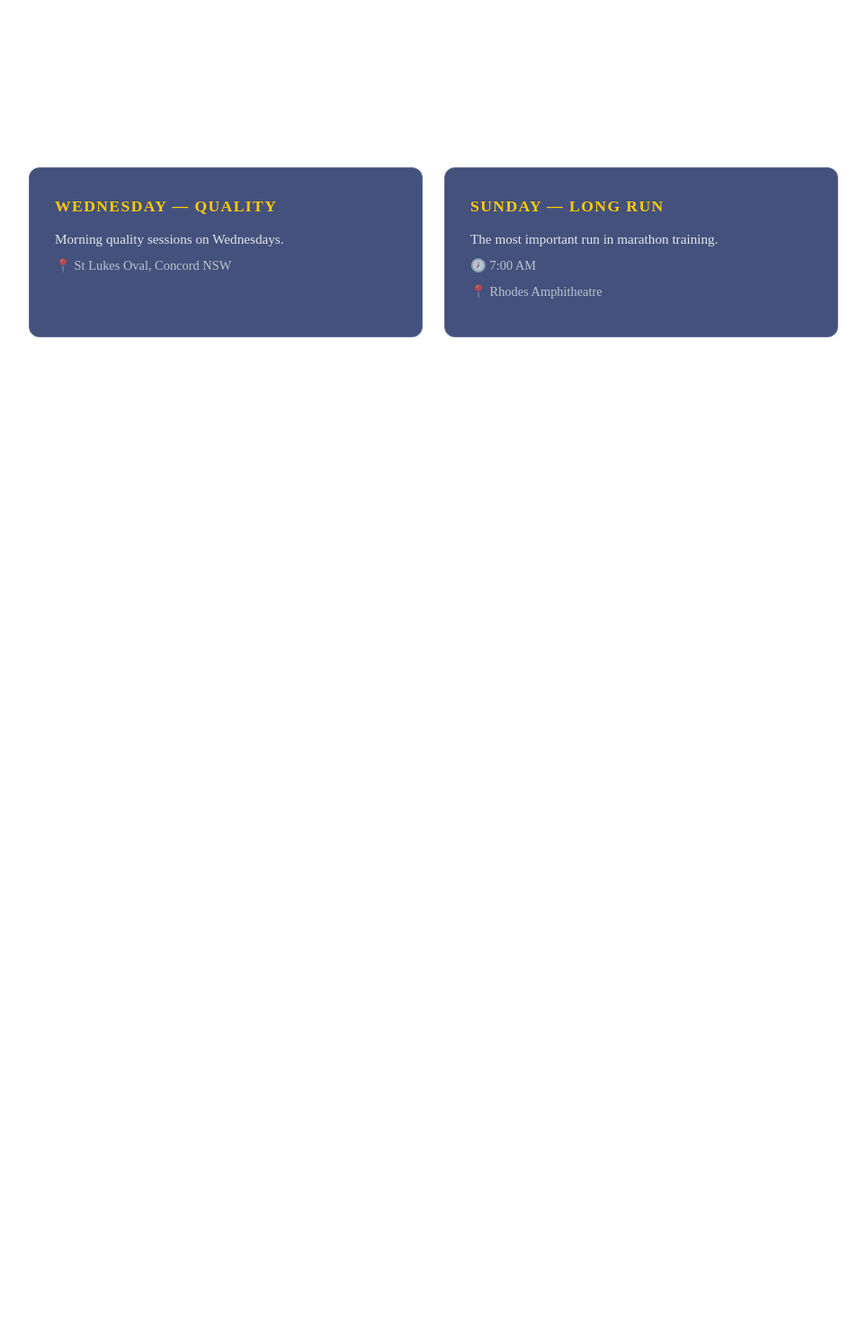
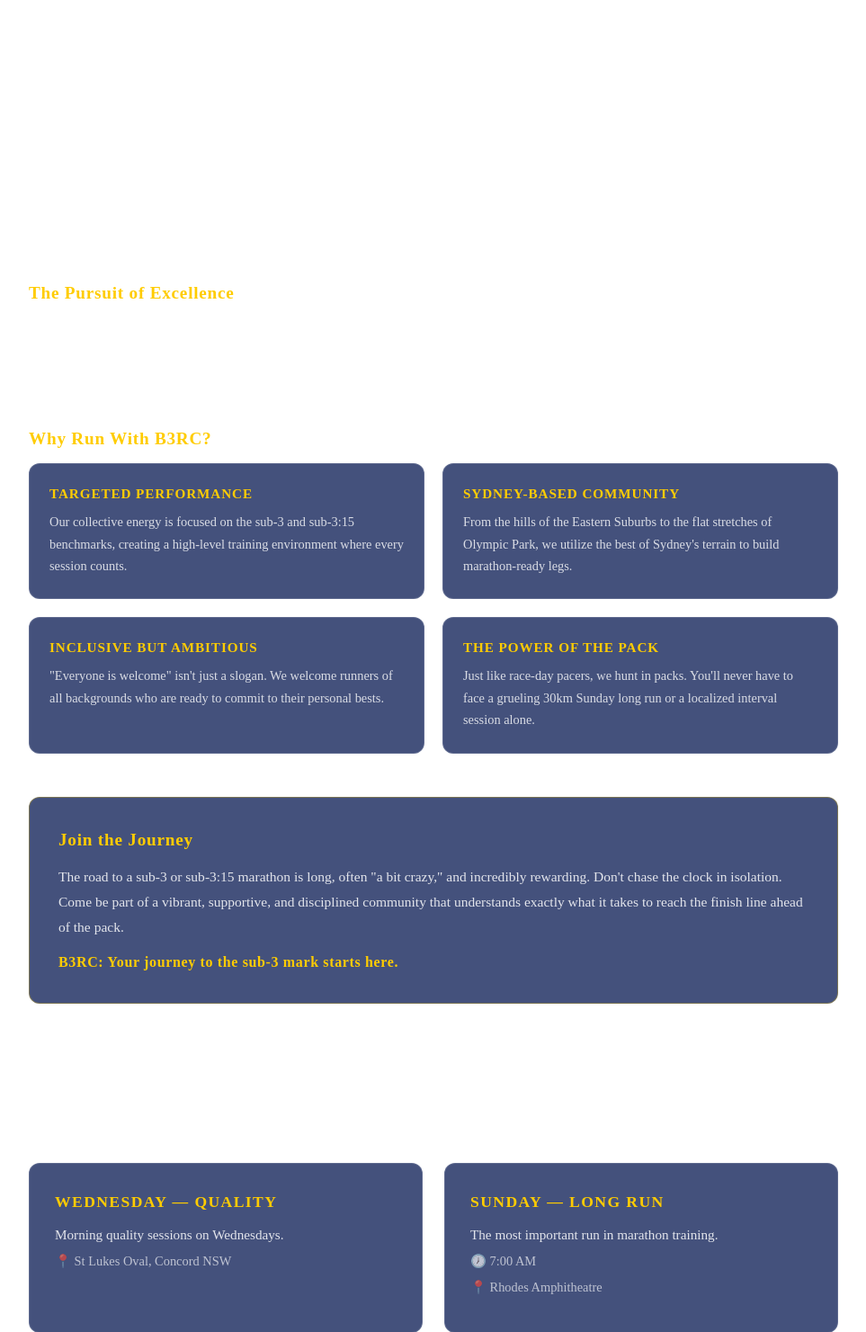
Before and after one commit to brian-zhao/b3rc, a Django app: page / in a window 1280 px wide. Shown: the part 791-2272 px from the top of the page at 90% size, without its empty margins (158-1121 px from the left). Before the commit the page ends 1166 px from the top, so only its background shows below. Run offline with Django 5.2, Linux system fonts and the light colour scheme.

Commit message:
Add About section with club description and feature cards
Co-Authored-By: Claude Sonnet 4.6 <noreply@anthropic.com>

```diff
--- a/static/css/style.css
+++ b/static/css/style.css
@@ -94,6 +94,97 @@ body {
 
 
 
+/* About Section */
+.about-section {
+    max-width: 900px;
+    margin: 0 auto;
+    padding: 0 20px 80px;
+    color: white;
+}
+
+.section-title {
+    font-size: 2em;
+    font-weight: 700;
+    letter-spacing: 0.05em;
+    text-align: center;
+    color: white;
+    margin-bottom: 24px;
+}
+
+.about-intro {
+    font-size: 1.05em;
+    line-height: 1.8;
+    color: rgba(255, 255, 255, 0.9);
+    text-align: center;
+    margin-bottom: 48px;
+}
+
+.about-subtitle {
+    font-size: 1.2em;
+    font-weight: 700;
+    color: #ffcc00;
+    letter-spacing: 0.04em;
+    margin: 0 0 16px;
+}
+
+.about-body {
+    font-size: 0.97em;
+    line-height: 1.8;
+    color: rgba(255, 255, 255, 0.85);
+    margin-bottom: 40px;
+}
+
+.about-features {
+    display: grid;
+    grid-template-columns: 1fr 1fr;
+    gap: 20px;
+    margin-bottom: 48px;
+}
+
+.about-feature {
+    background: rgba(6, 23, 80, 0.75);
+    border: 1px solid rgba(255, 255, 255, 0.15);
+    border-radius: 12px;
+    padding: 24px 22px;
+    backdrop-filter: blur(6px);
+}
+
+.about-feature h4 {
+    font-size: 0.95em;
+    font-weight: 700;
+    color: #ffcc00;
+    letter-spacing: 0.06em;
+    margin: 0 0 10px;
+    text-transform: uppercase;
+}
+
+.about-feature p {
+    font-size: 0.9em;
+    line-height: 1.7;
+    color: rgba(255, 255, 255, 0.8);
+    margin: 0;
+}
+
+.about-cta {
+    background: rgba(6, 23, 80, 0.75);
+    border: 1px solid rgba(255, 204, 0, 0.3);
+    border-radius: 12px;
+    padding: 36px 32px;
+    backdrop-filter: blur(6px);
+}
+
+.about-cta .about-body {
+    margin-bottom: 16px;
+}
+
+.about-tagline {
+    font-size: 1em;
+    font-weight: 700;
+    color: #ffcc00;
+    letter-spacing: 0.04em;
+    margin: 0;
+}
+
 /* Activities Section */
 .activities-section {
     max-width: 900px;
@@ -154,6 +245,7 @@ body {
         height: calc(100vh - 120px);
     }
 
+    .about-features,
     .activities-grid {
         grid-template-columns: 1fr;
     }
--- a/templates/home.html
+++ b/templates/home.html
@@ -20,7 +20,7 @@
             <img src="{% static 'images/logo.png' %}" alt="B3RC Logo" style="max-width: 80px; margin-bottom: 10px;">
             <nav>
                 <ul class="nav-links">
-                    <li><a href="#">About</a></li>
+                    <li><a href="#about">About</a></li>
                     <li><a href="#activities">Activities</a></li>
                     <li><a href="#">Sponsors</a></li>
                     <li><a href="#">Find Us</a></li>
@@ -31,6 +31,41 @@
 
     <main class="container">
         <div class="hero-spacer"></div>
+
+        <section id="about" class="about-section">
+            <h2 class="section-title">Breaking 3 Running Club</h2>
+            <p class="about-intro">Breaking 3 Running Club is a specialized, performance-driven community based in Sydney, dedicated to runners chasing the most iconic milestones in amateur marathon running. Whether you are hunting a sub-3-hour finish for men or a sub-3:15 mark for women, B3RC provides the structure, grit, and camaraderie needed to turn those ambitions into reality.</p>
+
+            <h3 class="about-subtitle">The Pursuit of Excellence</h3>
+            <p class="about-body">We believe that breaking these barriers requires more than just high mileage; it requires a strategic approach to training, recovery, and mindset. While our primary focus is helping athletes cross those specific time thresholds, our doors are open to everyone. If you have the drive to improve, a passion for the long game, and the heart to support your fellow runners, you belong with B3RC.</p>
+
+            <h3 class="about-subtitle">Why Run With B3RC?</h3>
+            <div class="about-features">
+                <div class="about-feature">
+                    <h4>Targeted Performance</h4>
+                    <p>Our collective energy is focused on the sub-3 and sub-3:15 benchmarks, creating a high-level training environment where every session counts.</p>
+                </div>
+                <div class="about-feature">
+                    <h4>Sydney-Based Community</h4>
+                    <p>From the hills of the Eastern Suburbs to the flat stretches of Olympic Park, we utilize the best of Sydney's terrain to build marathon-ready legs.</p>
+                </div>
+                <div class="about-feature">
+                    <h4>Inclusive but Ambitious</h4>
+                    <p>"Everyone is welcome" isn't just a slogan. We welcome runners of all backgrounds who are ready to commit to their personal bests.</p>
+                </div>
+                <div class="about-feature">
+                    <h4>The Power of the Pack</h4>
+                    <p>Just like race-day pacers, we hunt in packs. You'll never have to face a grueling 30km Sunday long run or a localized interval session alone.</p>
+                </div>
+            </div>
+
+            <div class="about-cta">
+                <h3 class="about-subtitle">Join the Journey</h3>
+                <p class="about-body">The road to a sub-3 or sub-3:15 marathon is long, often "a bit crazy," and incredibly rewarding. Don't chase the clock in isolation. Come be part of a vibrant, supportive, and disciplined community that understands exactly what it takes to reach the finish line ahead of the pack.</p>
+                <p class="about-tagline">B3RC: Your journey to the sub-3 mark starts here.</p>
+            </div>
+        </section>
+
         <section id="activities" class="activities-section">
             <h2 class="activities-title">Activities</h2>
             <div class="activities-grid">
```
